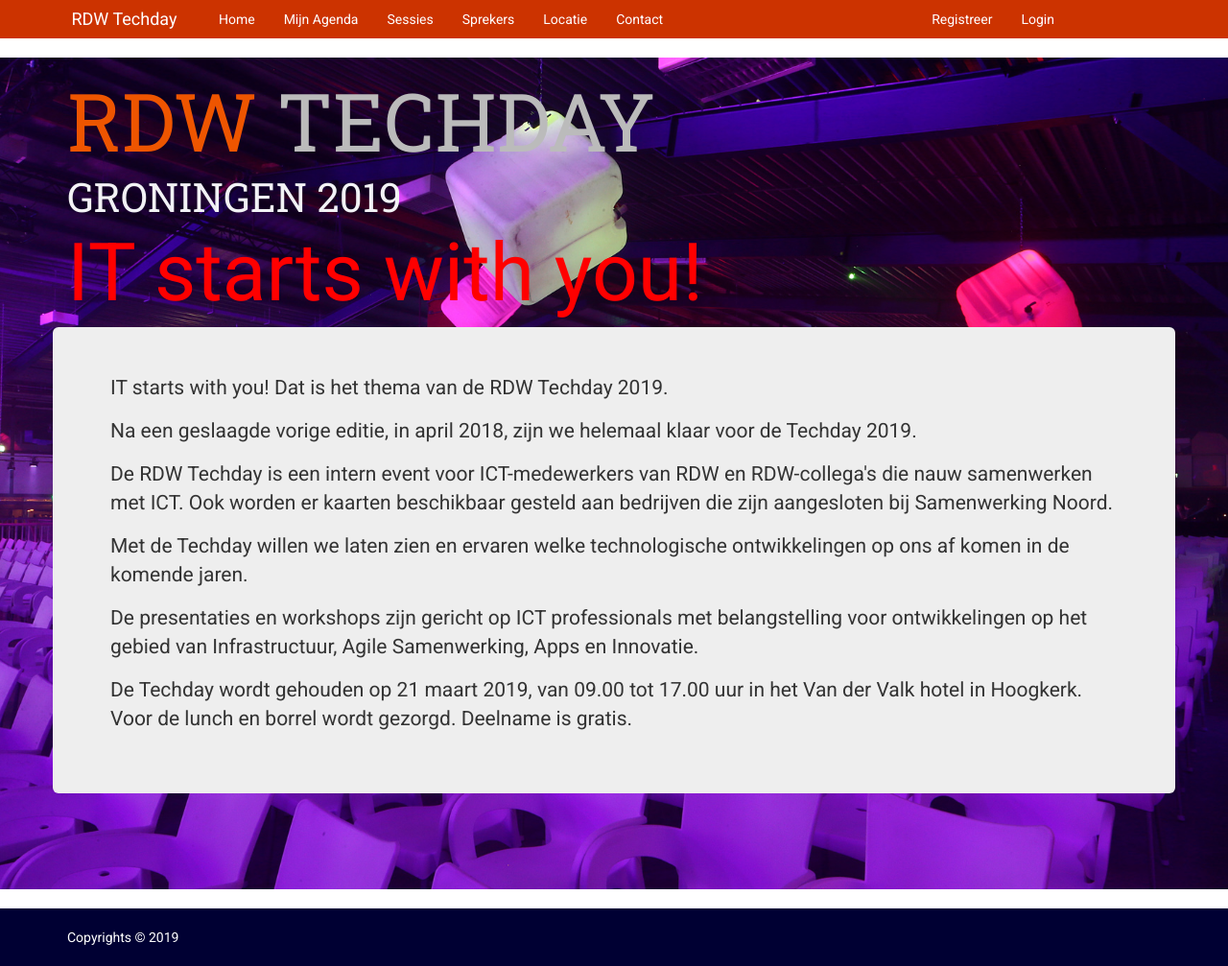
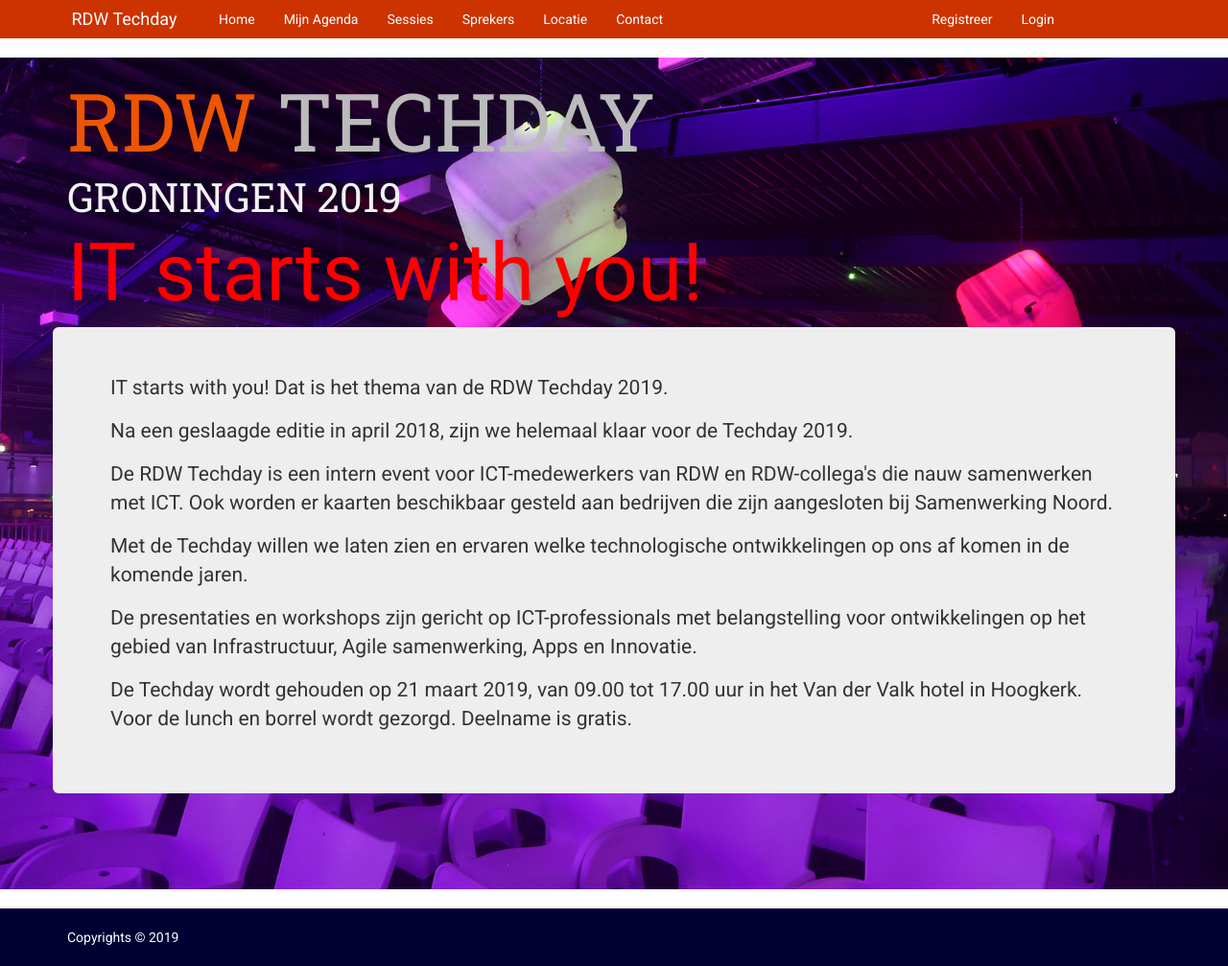
Before and after one commit to rdwtechday/rdwtechday2019, a Jekyll site: the page built from index.md, in a window 1280 px wide and 1007 px high. Shown: the whole window at 96% size. Built offline with Jekyll 4.4.1, drawn with Linux system fonts in a browser that asks for light colours; nearby versions of some CDN libraries; comment, search, counter and statistics services are not loaded.

```diff
--- a/_includes/intro.html
+++ b/_includes/intro.html
@@ -11,10 +11,10 @@
         <div class="row">
             <div class="jumbotron">
                 <p>IT starts with you! Dat is het thema van de RDW Techday 2019.</p>
-                <p>Na een geslaagde vorige editie, in april 2018, zijn we helemaal klaar voor de Techday 2019.</p>
+                <p>Na een geslaagde editie in april 2018, zijn we helemaal klaar voor de Techday 2019.</p>
                 <p>De RDW Techday is een intern event voor ICT-medewerkers van RDW en RDW-collega&#39;s die nauw samenwerken met ICT. Ook worden er kaarten beschikbaar gesteld aan bedrijven die zijn aangesloten bij Samenwerking Noord.</p>
                 <p>Met de Techday willen we laten zien en ervaren welke technologische ontwikkelingen op ons af komen in de komende jaren.</p>
-                <p>De presentaties en workshops zijn gericht op ICT professionals met belangstelling voor ontwikkelingen op het gebied van Infrastructuur, Agile Samenwerking, Apps en Innovatie.</p>
+                <p>De presentaties en workshops zijn gericht op ICT-professionals met belangstelling voor ontwikkelingen op het gebied van Infrastructuur, Agile samenwerking, Apps en Innovatie.</p>
                 <p>De Techday wordt gehouden op 21 maart 2019, van 09.00 tot 17.00  uur in het Van der Valk hotel in Hoogkerk. Voor de lunch en borrel wordt gezorgd. Deelname is gratis.</p>
             </div>
         </div>
--- a/_includes/nav.html
+++ b/_includes/nav.html
@@ -7,7 +7,7 @@
                 <span class="icon-bar"></span>
                 <span class="icon-bar"></span>
             </button>
-            <a class="navbar-brand" href="{{https://rdwtechdayweb-o.azurewebsites.net/}}"><text>&nbsp;</text>RDW Techday&nbsp;&nbsp;&nbsp;</a>
+            <a class="navbar-brand" href="https://rdwtechday.nl"><text>&nbsp;</text>RDW Techday&nbsp;&nbsp;&nbsp;</a>
         </div>
         <div class="navbar-collapse collapse">
             <ul class="nav navbar-nav mr-auto">
```
Also changed, not shown: _organizers/edmond-varwijk.md (+1 -1 lines).
